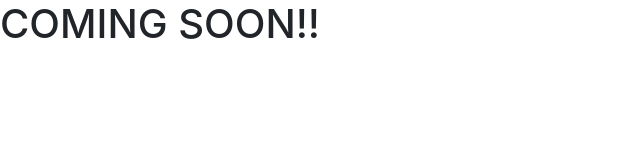
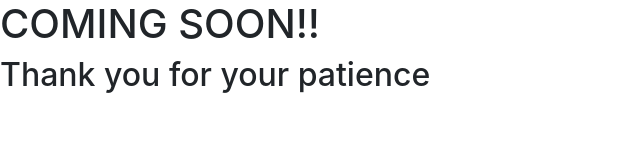
Before and after one commit to scbits/scbits.github.io, a plain HTML site: page index.html in a window 1280 px wide. Shown: the whole page, without its empty margins (0-640 px from the left). Drawn offline with nearby package versions, Linux system fonts and the light colour scheme.

Commit message:
update again

```diff
--- a/index.html
+++ b/index.html
@@ -9,6 +9,7 @@
 </head>
 <body>
 	<h1>COMING SOON!!</h1>
+	<h2>Thank you for your patience</h2>
 
 </body>
 </html>
```
